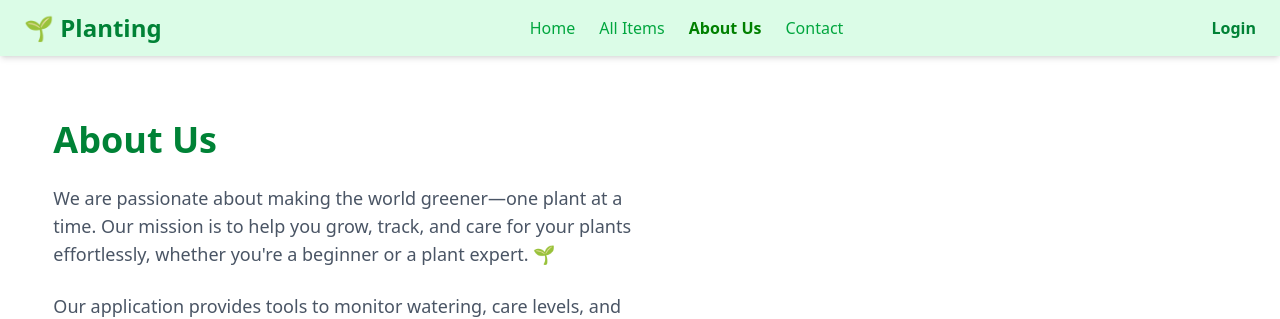
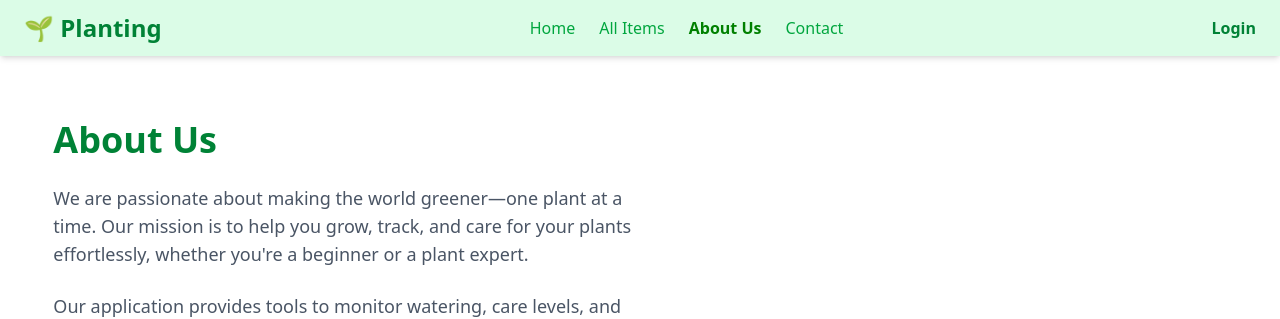
Before and after one commit to Abdul-Aziz-wasi/Tree-project, a React (Vite) app: page /about in a window 1280 px wide. Shown: the top 319 px of the page. Built offline with nearby package versions, Linux system fonts and the light colour scheme; no server answers.

Commit message:
remove irrelevent items

```diff
--- a/src/components/EditModal/EditModal.jsx
+++ b/src/components/EditModal/EditModal.jsx
@@ -27,8 +27,8 @@ const EditModal = ({ plant, onClose, onUpdate }) => {
       .then(res => res.json())
       .then(result => {
         if (result.modifiedCount > 0) {
-          onUpdate(); // Reload data in parent
-          onClose();  // Close modal
+          onUpdate();
+          onClose();
         }
       });
   };
--- a/src/pages/AboutUs/AboutUs.jsx
+++ b/src/pages/AboutUs/AboutUs.jsx
@@ -9,7 +9,7 @@ const AboutUs = () => {
         <div className="lg:w-1/2 space-y-6 text-center lg:text-left">
           <h2 className="text-4xl font-bold text-green-700">About Us</h2>
           <p className="text-gray-600 text-lg">
-            We are passionate about making the world greener—one plant at a time. Our mission is to help you grow, track, and care for your plants effortlessly, whether you're a beginner or a plant expert. 🌱
+            We are passionate about making the world greener—one plant at a time. Our mission is to help you grow, track, and care for your plants effortlessly, whether you're a beginner or a plant expert.
           </p>
           <p className="text-gray-600 text-lg">
             Our application provides tools to monitor watering, care levels, and plant health, giving you the perfect green companion for your home or office.
```
